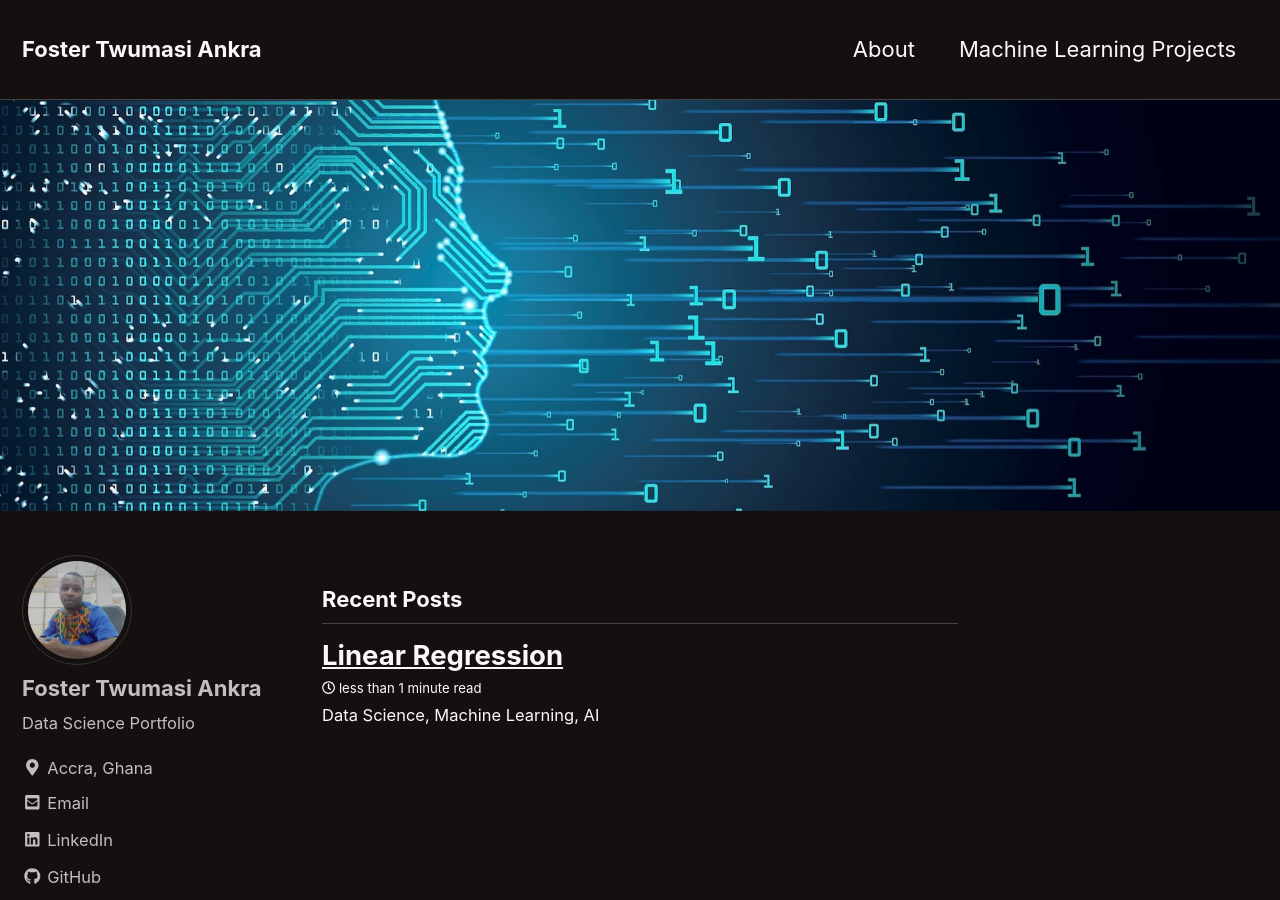
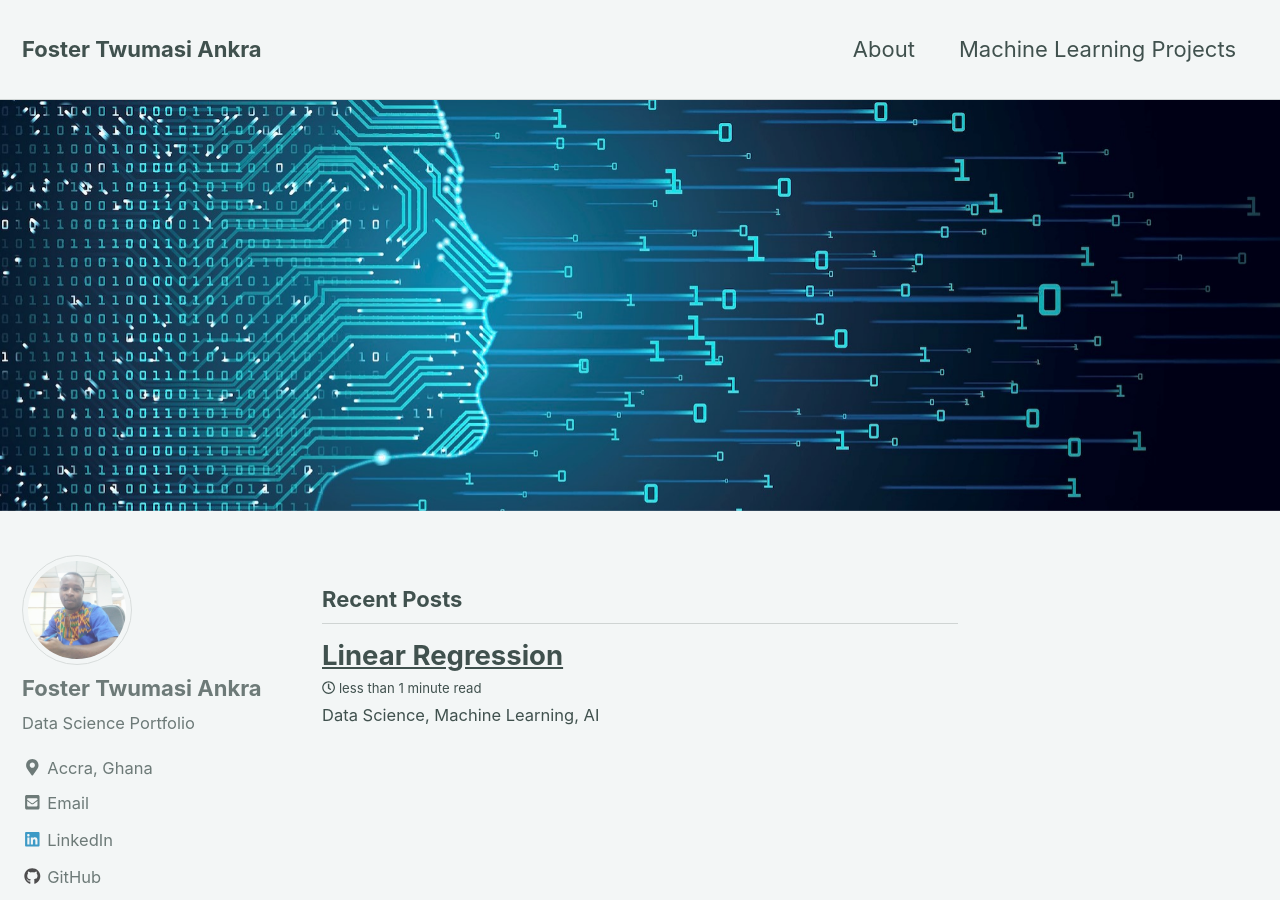
Before and after one commit to FTANKRA/FTAnkra.github.io, a Jekyll site: the page built from index.html, in a window 1280 px wide and 900 px high. Built offline with Jekyll 4.4.1, drawn with Linux system fonts in a browser that asks for light colours; nearby versions of some CDN libraries; the list of posts is cut into pages by our own code.

Commit message:
new github

```diff
--- a/_config.yml
+++ b/_config.yml
@@ -5,7 +5,7 @@
 # For technical reasons, this file is *NOT* reloaded automatically when you use
 # `jekyll serve`. If you change this file, please restart the server process.
 
-minimal_mistakes_skin    : "neon" # "air", "aqua", "contrast", "dark", "dirt", "default", "mint", "plum", "sunrise"
+minimal_mistakes_skin    : "mint" # "air","neon", "aqua", "contrast", "dark", "dirt", "default", "mint", "plum", "sunrise"
 
 # Site Settings
 locale                   : "en-US"
```
